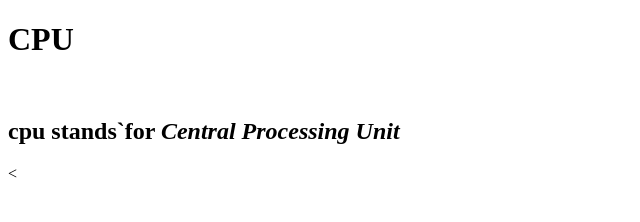
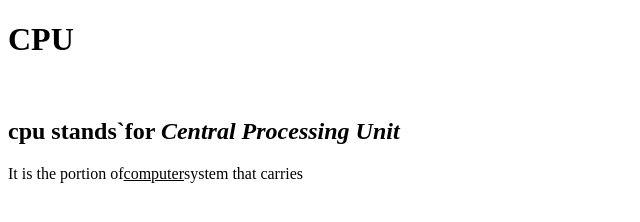
Before and after one commit to iamneo-production/cffbceabfccfcecadaeccdfffebaeceaec, a plain HTML site: page public/index.html in a window 1280 px wide. Shown: the whole page, without its empty margins (0-640 px from the left). Drawn offline with Linux system fonts and the light colour scheme.

Commit message:
Backup Commit

```diff
--- a/public/index.html
+++ b/public/index.html
@@ -11,6 +11,7 @@
 <h1>CPU</h1>
 <br>
 <h2>cpu stands`for <i>Central Processing Unit</i></h2>
-<
+<p>It is the portion of<u>computer</u>system that carries </p></body><b></b>
+
 </body>
 </html>
```
